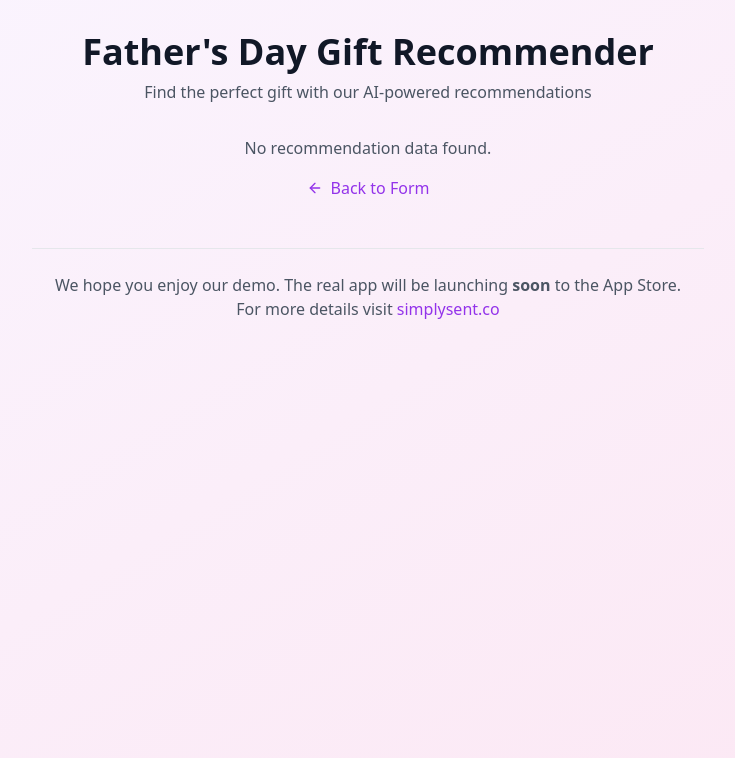
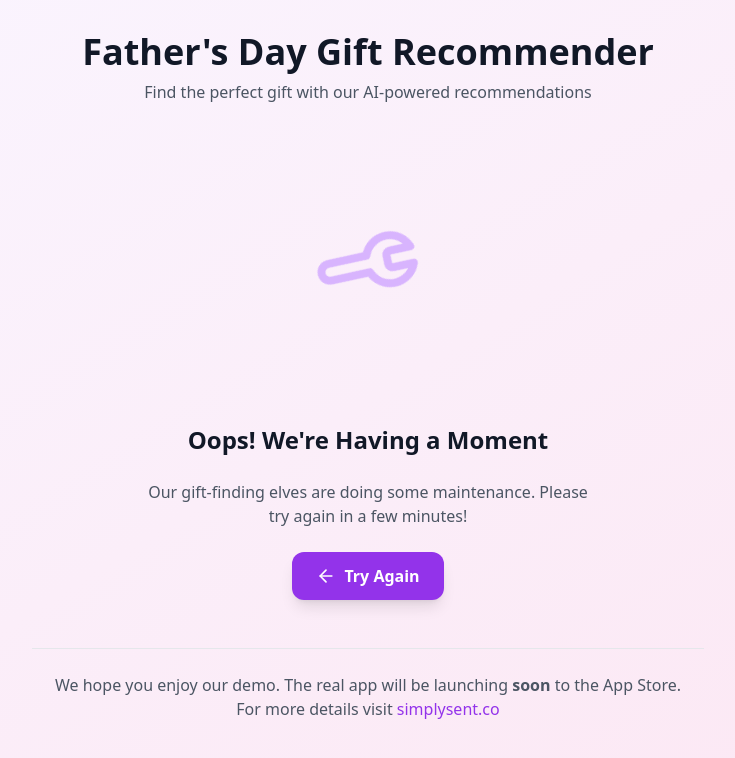
Before and after one commit to kevgilmore/simplysent-demo-fe, a React (Vite) app: page /products in a window 1280 px wide. Shown: the top 758 px of the page, without its empty margins (272-1007 px from the left). Built offline with nearby package versions, Linux system fonts and the light colour scheme.

Commit message:
[Magic Patterns] Updated from 'Redirect API Errors to ErrorPage'

```diff
--- /dev/null
+++ b/src/components/ErrorPage.tsx
@@ -0,0 +1,46 @@
+import React from 'react';
+import { useNavigate } from 'react-router-dom';
+import { motion } from 'framer-motion';
+import { ArrowLeftIcon, WrenchIcon } from 'lucide-react';
+export function ErrorPage() {
+  const navigate = useNavigate();
+  return <motion.div initial={{
+    opacity: 0,
+    y: 20
+  }} animate={{
+    opacity: 1,
+    y: 0
+  }} exit={{
+    opacity: 0,
+    y: -20
+  }} className="text-center space-y-6">
+      <div className="relative w-64 h-64 mx-auto mb-8">
+        <motion.div initial={{
+        rotate: 0
+      }} animate={{
+        rotate: 360
+      }} transition={{
+        duration: 60,
+        repeat: Infinity,
+        ease: 'linear'
+      }} className="absolute inset-0 flex items-center justify-center">
+          <WrenchIcon className="w-24 h-24 text-purple-300" />
+        </motion.div>
+      </div>
+      <h2 className="text-2xl font-bold text-gray-900">
+        Oops! We're Having a Moment
+      </h2>
+      <p className="text-gray-600 max-w-md mx-auto">
+        Our gift-finding elves are doing some maintenance. Please try again in a
+        few minutes!
+      </p>
+      <motion.button whileHover={{
+      scale: 1.02
+    }} whileTap={{
+      scale: 0.98
+    }} onClick={() => navigate('/')} className="inline-flex items-center px-6 py-3 bg-purple-600 hover:bg-purple-700 text-white font-semibold rounded-xl shadow-lg transition-colors">
+        <ArrowLeftIcon className="w-5 h-5 mr-2" />
+        Try Again
+      </motion.button>
+    </motion.div>;
+}
--- a/src/components/GiftRecommenderForm.tsx
+++ b/src/components/GiftRecommenderForm.tsx
@@ -33,7 +33,7 @@ export function GiftRecommenderForm() {
     favoritedrink: '',
     clothesSize: '',
     minBudget: 10,
-    maxBudget: 20 // Set default value
+    maxBudget: 20
   });
   const [isLoading, setIsLoading] = useState(false);
   const [errors, setErrors] = useState<Partial<FormData>>({});
@@ -147,12 +147,16 @@ export function GiftRecommenderForm() {
         state: {
           formData,
           recommendations: data.products,
-          recommendationId: data.recommendation_id // Pass the top-level recommendation_id
+          recommendationId: data.recommendation_id
         }
       });
     } catch (error) {
       console.error('Error getting recommendations:', error);
-      alert('Sorry, there was an error getting recommendations. Please try again.');
+      navigate('/products', {
+        state: {
+          error: true
+        }
+      });
     } finally {
       setIsLoading(false);
     }
--- a/src/components/ResultsPage.tsx
+++ b/src/components/ResultsPage.tsx
@@ -2,18 +2,25 @@ import React, { useEffect, useState, Children } from 'react';
 import { useLocation, useNavigate } from 'react-router-dom';
 import { motion, AnimatePresence } from 'framer-motion';
 import { ArrowLeftIcon, TagIcon, HeartIcon, ShoppingCartIcon, ThumbsUpIcon, ThumbsDownIcon, XIcon, StarIcon, CheckCircle2Icon, BeerIcon } from 'lucide-react';
+import { ErrorPage } from './ErrorPage';
 export function ResultsPage() {
   const location = useLocation();
   const navigate = useNavigate();
   const {
     formData,
     recommendations,
-    recommendationId
+    recommendationId,
+    error: routeError
   } = location.state || {};
+  const [error, setError] = useState(routeError || false);
   // Add useEffect to scroll to top on mount
   useEffect(() => {
     window.scrollTo(0, 0);
   }, []);
+  // If there's an error or no data, show the error page
+  if (error || !formData || !recommendations || recommendations.length === 0) {
+    return <ErrorPage />;
+  }
   const [showModal, setShowModal] = useState(false);
   const [modalFeedback, setModalFeedback] = useState('');
   const [isSubmitted, setIsSubmitted] = useState(false);
```
